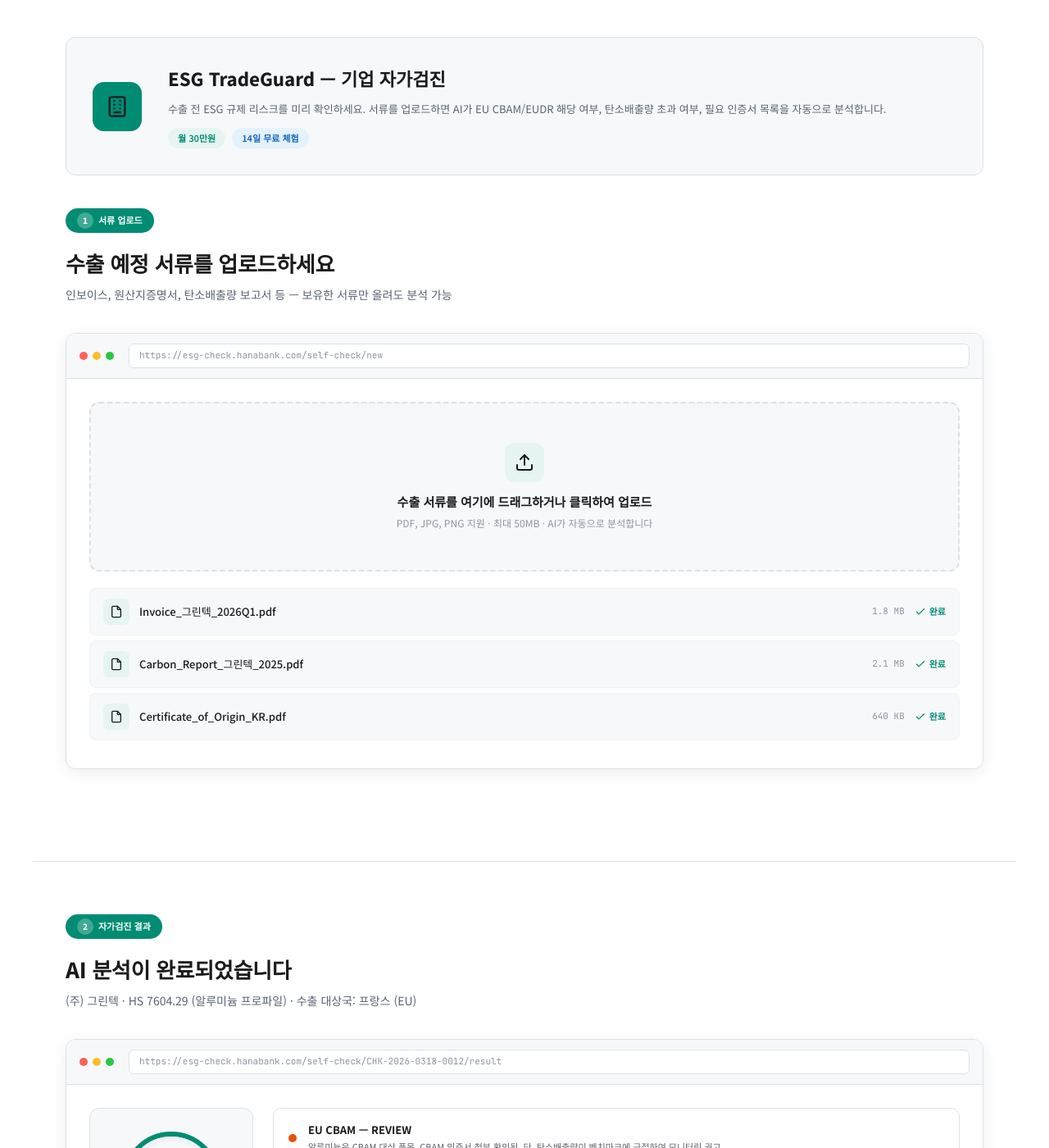
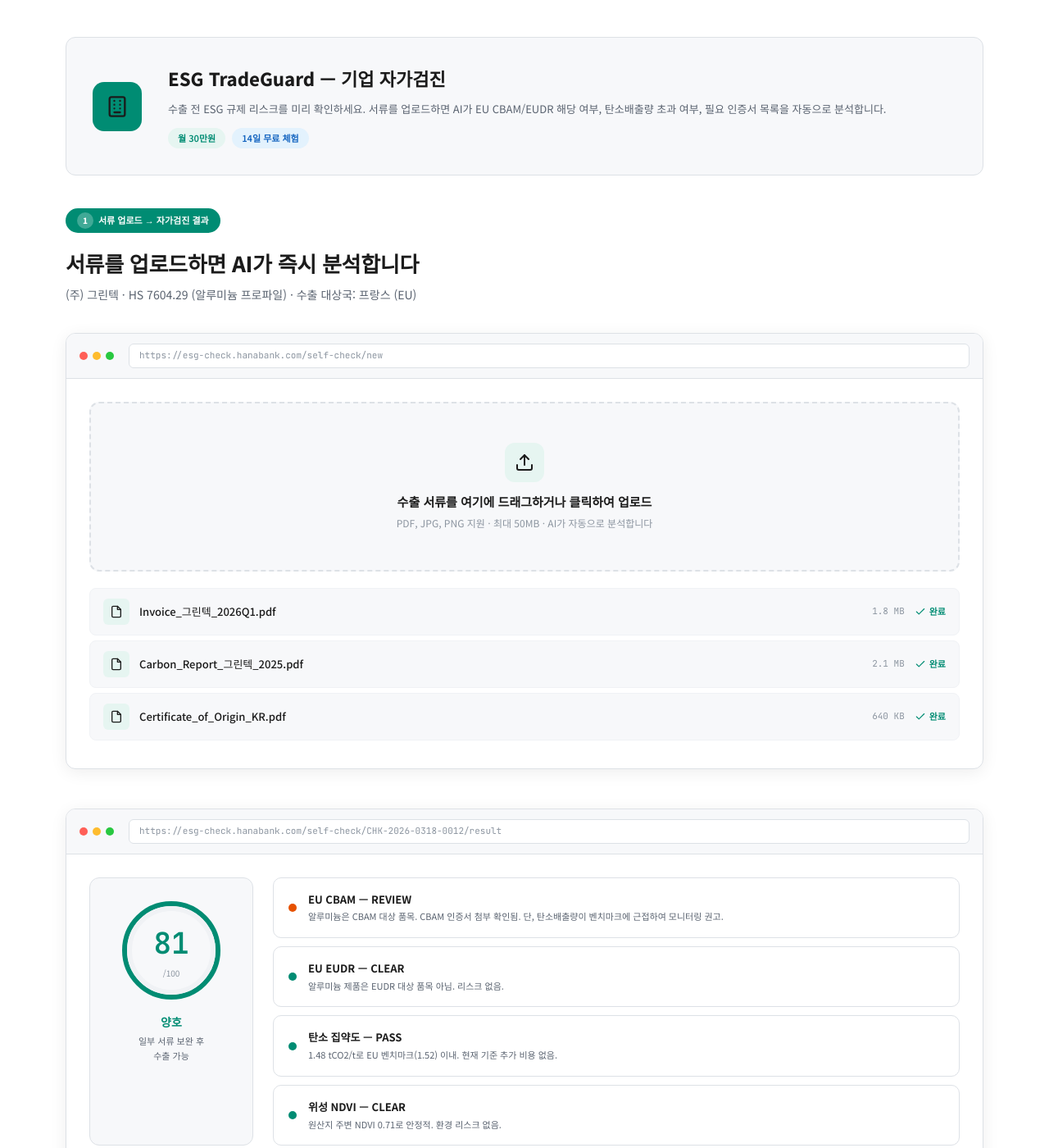
Before and after one commit to gkfla2020-bit/gkfla2020-bit.github.io, a Jekyll site: the page esg-demo/index.html, which Jekyll copies as it is, in a window 1280 px wide and 1400 px high, scrolled down 8042 px. Shown: the whole window at 82% size. Built offline with Jekyll 4.4.1, drawn with Linux system fonts in a browser that asks for light colours; some of the changed text lies outside the part shown.

Commit message:
Merge BIZ steps: 1+2 upload+result, 3+4 regulation+simulation

```diff
--- a/esg-demo/index.html
+++ b/esg-demo/index.html
@@ -878,11 +878,11 @@
     </div>
   </div>
 
-  <!-- BIZ STEP 1: 서류 업로드 -->
+  <!-- BIZ STEP 1+2: 서류 업로드 → 자가검진 결과 -->
   <div class="sec-header">
-    <div class="step-tag"><span class="sn">1</span>서류 업로드</div>
-    <div class="sec-title">수출 예정 서류를 업로드하세요</div>
-    <div class="sec-sub">인보이스, 원산지증명서, 탄소배출량 보고서 등 — 보유한 서류만 올려도 분석 가능</div>
+    <div class="step-tag"><span class="sn">1</span>서류 업로드 → 자가검진 결과</div>
+    <div class="sec-title">서류를 업로드하면 AI가 즉시 분석합니다</div>
+    <div class="sec-sub">(주) 그린텍 · HS 7604.29 (알루미늄 프로파일) · 수출 대상국: 프랑스 (EU)</div>
   </div>
   <div class="screen">
     <div class="screen-bar">
@@ -902,25 +902,15 @@
       </div>
     </div>
   </div>
-</div>
-
-<div class="divider"></div>
-
-<!-- BIZ STEP 2: 자가검진 결과 -->
-<div class="sec">
-  <div class="sec-header">
-    <div class="step-tag"><span class="sn">2</span>자가검진 결과</div>
-    <div class="sec-title">AI 분석이 완료되었습니다</div>
-    <div class="sec-sub">(주) 그린텍 · HS 7604.29 (알루미늄 프로파일) · 수출 대상국: 프랑스 (EU)</div>
-  </div>
+
+  <!-- 종합 점수 (Step 2 합침) -->
+  <div style="margin-top:24px">
   <div class="screen">
     <div class="screen-bar">
       <div class="dot r"></div><div class="dot y"></div><div class="dot g"></div>
       <div class="url">https://esg-check.hanabank.com/self-check/CHK-2026-0318-0012/result</div>
     </div>
     <div class="screen-body">
-
-      <!-- 종합 점수 -->
       <div class="report-layout" style="margin-bottom:28px">
         <div class="report-score">
           <div class="score-ring green">
@@ -955,16 +945,16 @@
 
     </div>
   </div>
-</div>
-
+  </div>
+</div>
 
 <div class="divider"></div>
 
-<!-- BIZ STEP 3: 규제 가이드 -->
+<!-- BIZ STEP 3+4: 규제 가이드 + 비용 시뮬레이션 -->
 <div class="sec">
   <div class="sec-header">
-    <div class="step-tag"><span class="sn">3</span>규제 가이드</div>
-    <div class="sec-title">내 품목에 해당하는 EU 규제를 확인합니다</div>
+    <div class="step-tag"><span class="sn">2</span>규제 가이드 + 비용 시뮬레이션</div>
+    <div class="sec-title">해당 규제와 예상 비용을 한눈에 확인합니다</div>
     <div class="sec-sub">HS 7604.29 (알루미늄 프로파일) · 수출 대상국: 프랑스 (EU)</div>
   </div>
   <div class="screen">
@@ -1035,27 +1025,7 @@
         </div>
       </div>
 
-    </div>
-  </div>
-</div>
-
-<div class="divider"></div>
-
-<!-- BIZ STEP 4: 비용 시뮬레이션 -->
-<div class="sec">
-  <div class="sec-header">
-    <div class="step-tag"><span class="sn">4</span>비용 시뮬레이션</div>
-    <div class="sec-title">CBAM 추가 비용과 대응 방안을 시뮬레이션합니다</div>
-    <div class="sec-sub">현재 탄소배출량 기준 + 벤치마크 하향 시나리오 분석</div>
-  </div>
-  <div class="screen">
-    <div class="screen-bar">
-      <div class="dot r"></div><div class="dot y"></div><div class="dot g"></div>
-      <div class="url">https://esg-check.hanabank.com/self-check/CHK-2026-0318-0012/simulation</div>
-    </div>
-    <div class="screen-body">
-
-      <!-- 현재 상태 요약 -->
+      <!-- 비용 시뮬레이션 (Step 4 합침) -->
       <div style="display:grid;grid-template-columns:repeat(4,1fr);gap:12px;margin-bottom:24px">
         <div style="background:var(--bg2);border:1px solid var(--border);border-radius:10px;padding:16px;text-align:center">
           <div style="font-size:10px;color:var(--text-light);margin-bottom:4px">수출 수량</div>
```
